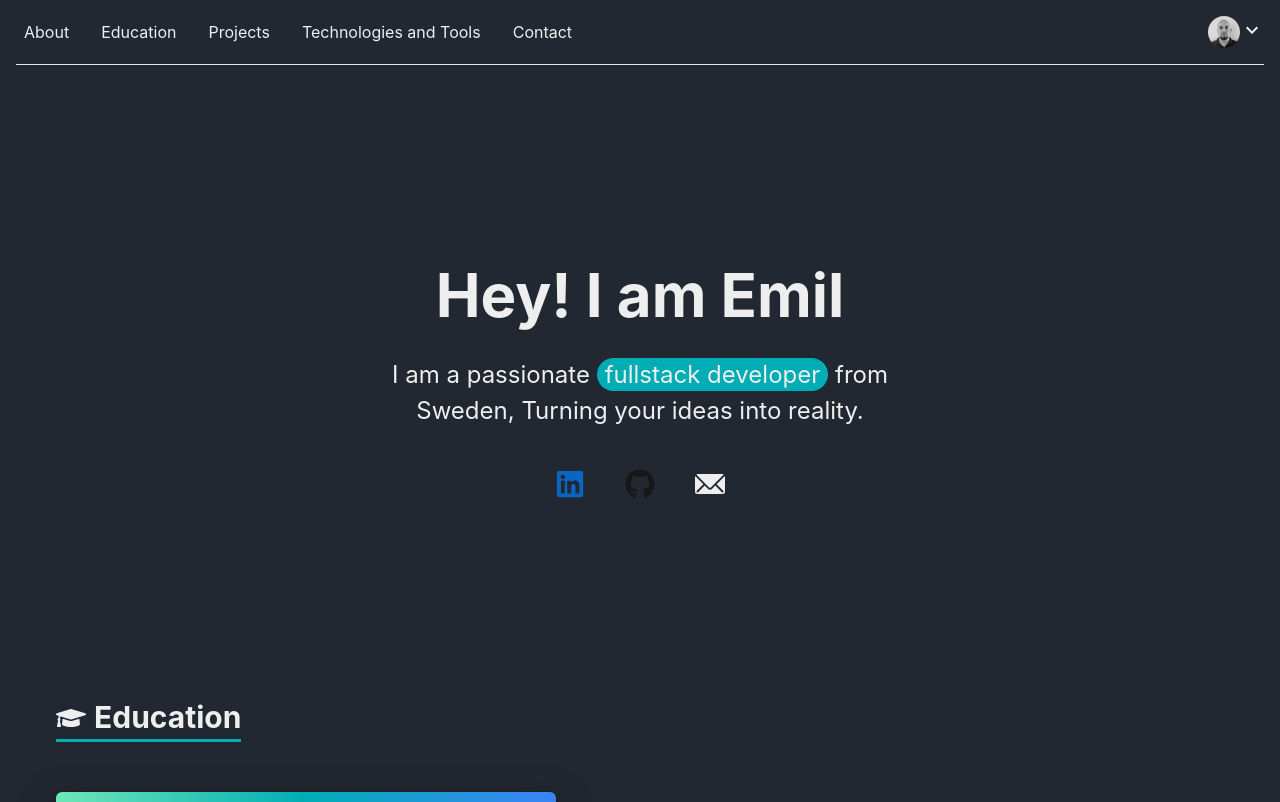
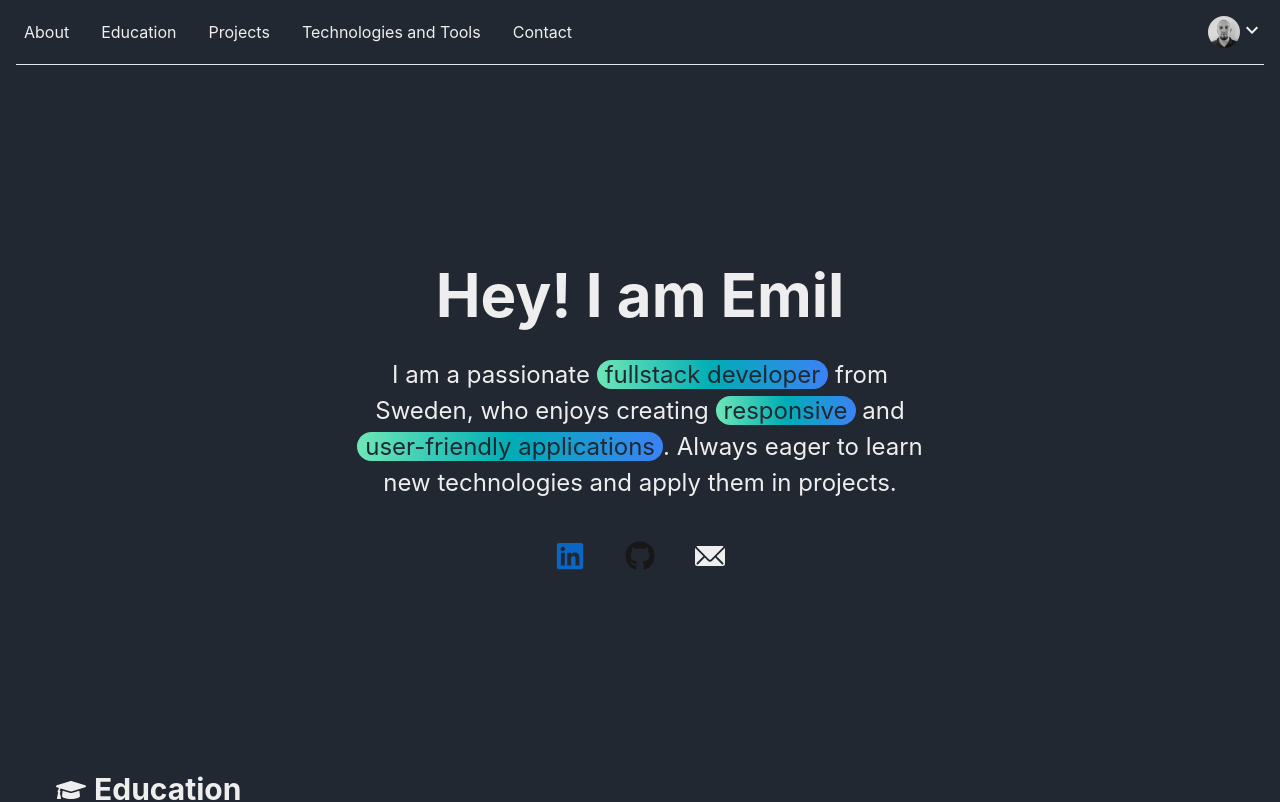
Before and after one commit to JacobssonEmil/Portfolio, a React (Vite) app: page / in a window 1280 px wide. Shown: the top 802 px of the page. Built offline with nearby package versions, Linux system fonts and the light colour scheme.

Commit message:
styling and text change to about

```diff
--- a/src/pages/About/About.tsx
+++ b/src/pages/About/About.tsx
@@ -8,8 +8,8 @@ function About() {
             <Box textAlign="center" >
                 <Heading size="3xl">Hey! I am Emil</Heading>
                 <Text marginTop="8" fontSize="2xl">
-                    <Highlight query='fullstack developer' styles={{ px: '2', py: '0.5', rounded: 'full', bg: '#00ADB5', color: '#EEEEEE' }}>
-                        {"I am a passionate fullstack developer from Sweden, Turning your ideas into reality."}
+                    <Highlight query={['fullstack developer', 'responsive', 'user-friendly applications']} styles={{ px: '2', py: '0', rounded: 'full', bgGradient: 'linear(to-r, #6EE7B7, #00ADB5, #3B82F6)', color: '#222831' }}>
+                        {"I am a passionate fullstack developer from Sweden, who enjoys creating responsive and user-friendly applications. Always eager to learn new technologies and apply them in projects."}
                     </Highlight>
                 </Text>
                 <Box marginTop={10}>
```
